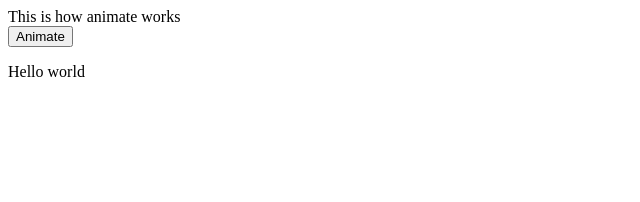
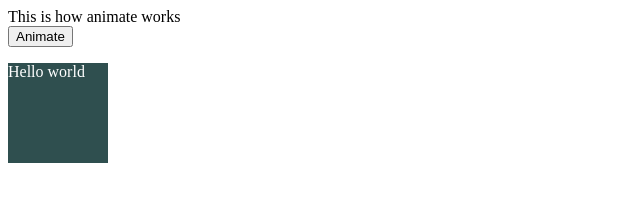
Before and after one commit to Rishabh-jain-21/Animate, a plain HTML site: page index.html in a window 1280 px wide. Shown: the whole page, without its empty margins (0-640 px from the left). Drawn offline with nearby package versions, Linux system fonts and the light colour scheme.

Commit message:
Update index.html

```diff
--- a/index.html
+++ b/index.html
@@ -1,5 +1,15 @@
 <html>
   <head>
+    <style>
+p
+{
+  position :  absolute;
+  color :  white;
+  width: 100px;
+  height: 100px;
+  background-color: #2F4F4F;
+}
+    </style>
  <script src="https://ajax.googleapis.com/ajax/libs/jquery/3.5.1/jquery.min.js"></script>
   </head>
   <body>
```
